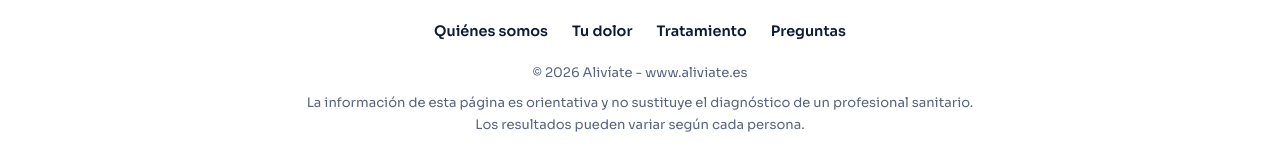
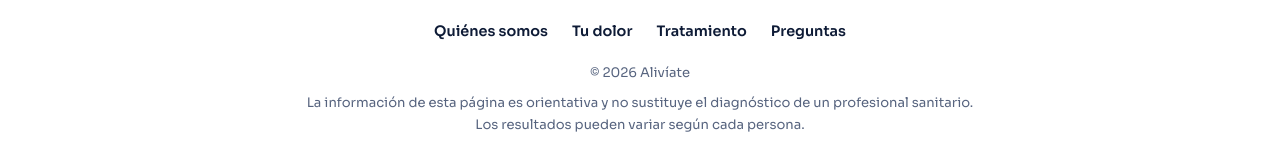
Before and after one commit to siglernats-dotcom/aliviatedemo2, a plain HTML site: page index.html in a window 1280 px wide. Shown: the part 5918-6070 px from the top of the page. Drawn offline with Linux system fonts and the light colour scheme.

Commit message:
Update footer copyright text
Removed the website URL from the footer copyright text.

```diff
--- a/index.html
+++ b/index.html
@@ -380,7 +380,7 @@ footer p+p{margin:8px auto 0;max-width:70ch}
       <a class="s-wa" data-wa href="#contacto" aria-label="WhatsApp"><svg viewBox="0 0 24 24" fill="currentColor" aria-hidden="true"><use href="#i-wa"/></svg></a>
     </div>
     <nav class="foot-links" aria-label="Pie de página"><a href="quienes-somos.html">Quiénes somos</a><a href="#problemas">Tu dolor</a><a href="#tratamiento">Tratamiento</a><a href="#faq">Preguntas</a></nav>
-    <p>© <span id="year"></span> Alivíate - www.aliviate.es</p>
+    <p>© <span id="year"></span> Alivíate</p>
     <p>La información de esta página es orientativa y no sustituye el diagnóstico de un profesional sanitario. Los resultados pueden variar según cada persona.</p>
   </div>
 </footer>
```
